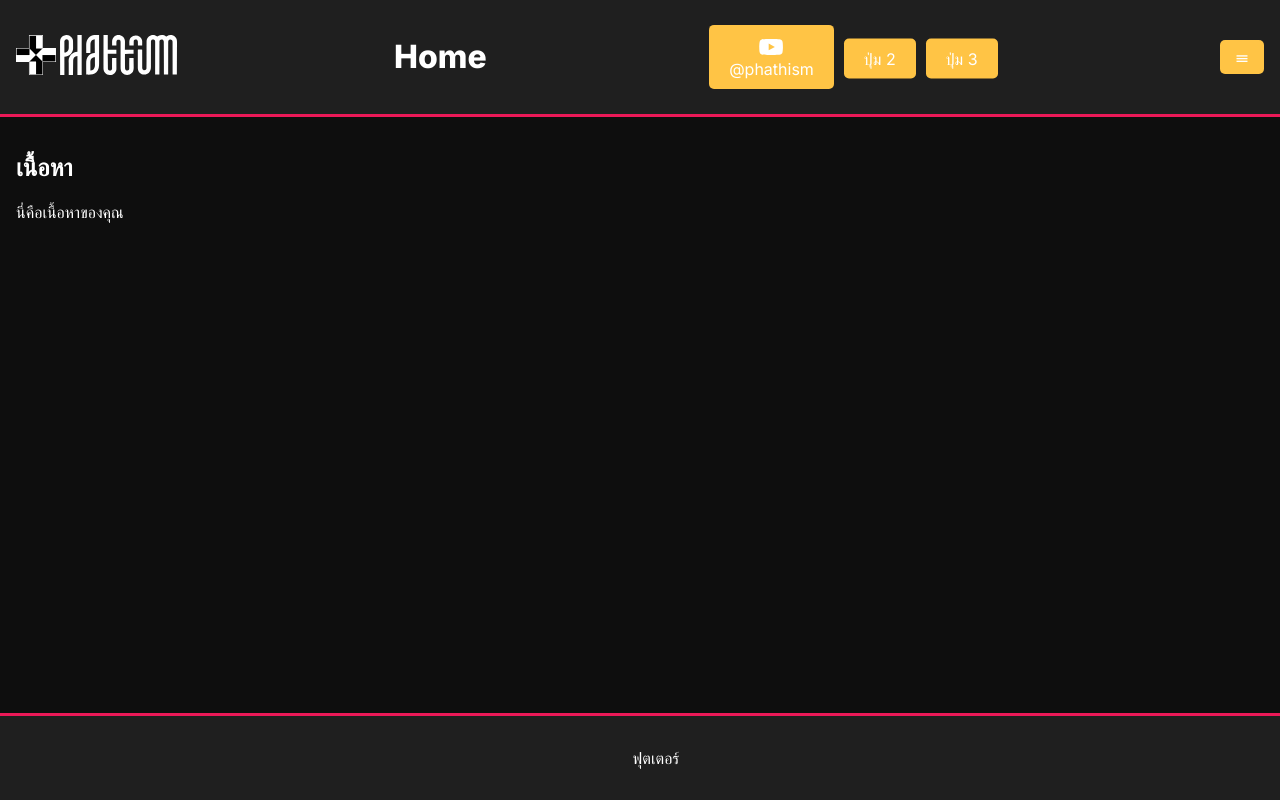
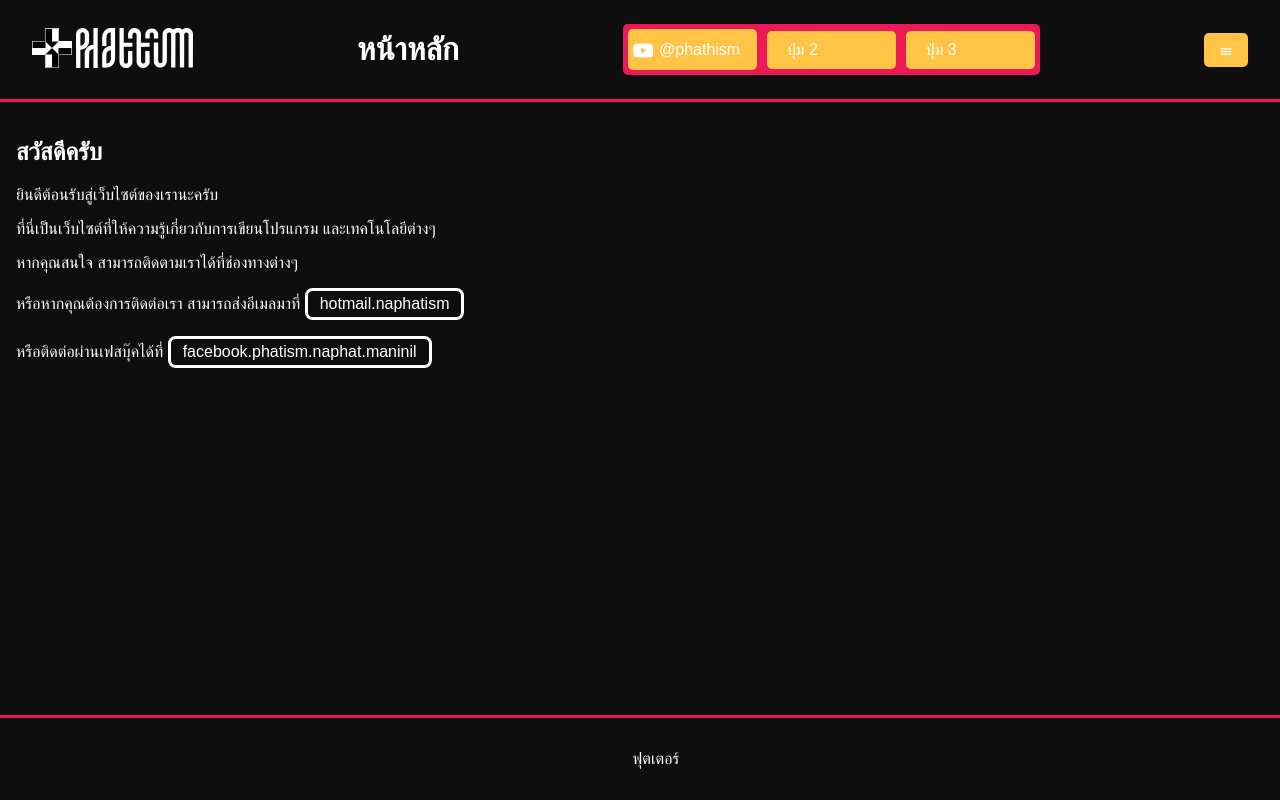
Before and after one commit to phatrisky/phatrisky.github.io, a plain HTML site: page index.html in a window 1280 px wide. Drawn offline with Linux system fonts and the light colour scheme; a web font is replaced by a local one.

Commit message:
Add files via upload
Signed-off-by: Phatisena <naphatism@hotmail.com>

```diff
--- a/index.html
+++ b/index.html
@@ -16,10 +16,10 @@
         <div class="logo">
             <img class="invert" src="svg-logo/phathism-text-logo.svg" alt="Logo">
         </div>
-        <h1>Home</h1>
+        <h1>หน้าหลัก</h1>
         <nav id="h" class="header-buttons">
             <ul>
-                <li><a href="https://www.youtube.com/channel/UChJhfABsr5yfHzB2sPtv5ig" ><img class="invert" src="svg-ulogo/youtube-brands-solid.svg" style="width: 1.55rem; height: 1.55rem;">@phathism</a></li>
+                <li><a href="https://www.youtube.com/channel/UChJhfABsr5yfHzB2sPtv5ig" ><img class="invert" src="svg-ulogo/youtube-brands-solid.svg" > @phathism</a></li>
                 <li><a herf="#">ปุ่ม 2</a></li>
                 <li><a herf="#">ปุ่ม 3</a></li>
             </ul>
@@ -41,8 +41,12 @@
         </div>
     </aside>
     <main id="main-area" class="content">
-        <h2>เนื้อหา</h2>
-        <p>นี่คือเนื้อหาของคุณ</p>
+        <h2>สวัสดีครับ</h2>
+        <p>ยินดีต้อนรับสู่เว็บไซต์ของเรานะครับ</p>
+        <p>ที่นี่เป็นเว็บไซต์ที่ให้ความรู้เกี่ยวกับการเขียนโปรแกรม และเทคโนโลยีต่างๆ</p>
+        <p>หากคุณสนใจ สามารถติดตามเราได้ที่ช่องทางต่างๆ</p>
+        <p>หรือหากคุณต้องการติดต่อเรา สามารถส่งอีเมลมาที่ <a href="mailto:naphatism@hotmail.com" id="email" class="button">hotmail.naphatism</a></p>
+        <p>หรือติดต่อผ่านเฟสบุ๊คได้ที่ <a href="https://www.facebook.com/phatism.naphat.maninil" id="link" class="button">facebook.phatism.naphat.maninil</a></p>
     </main>
     <footer class="footer">
         <p>ฟุตเตอร์</p>
--- a/style.css
+++ b/style.css
@@ -1,15 +1,24 @@
+
+@font-face {
+  font-family: sov-monomon; /* ชื่อฟอนต์ */
+  src: url('font/SOV_monomon-hinted.ttf') format('truetype'), /* ที่อยู่ของฟอนต์ */
+       url('SOV_monospace-hinted.ttf') format('truetype'); /* ที่อยู่ของฟอนต์ */
+  font-weight: normal; /* น้ำหนักฟอนต์ */
+  font-style: normal; /* รูปแบบฟอนต์ */
+}
+
 body {
   margin: 0;
-  font-family: 'Inter', sans-serif;
+  font-family: 'sov-monomon', sans-serif;
   background-color: #0e0e0e;
   color: #ffffff;
 }
 
 header.top-bar {
-  background-color: #1f1f1f;
+  background-color: #0e0e0e;
   border-bottom-style:solid;
   border-color: #eb1958;
-  padding: 1rem;
+  padding: 0.6rem 2rem;
   display: flex;
   justify-content: space-between;
   align-items: center;
@@ -23,51 +32,10 @@ nav ul {
   margin: 0;
   display: flex; /* ทำให้รายการเรียงกันในแนวนอน */
   border-radius: 5px; /* ขอบมน */
-  justify-content: center; /* จัดรายการให้อยู่ตรงกลาง */
-  background-color: #00000000; /* สีพื้นหลัง */
-}
-
-nav#h.header-buttons {
-  margin: 0 0;
-  transform: translateY(-25%);
-}
-
-nav#h ul li a img {
-  display: flex;
-  margin: 0 50%;
-  transform: translateX(-50%);
-}
-
-nav#h ul li a {
-  margin: -50% 0;
-  transform: translateY(50%);
-}
-
-ืnav#v ul#sidemenu {
-  height: 10em;
-}
-
-nav#v ul {
-  flex-direction: column; /* ให้การแสดงผลประเภทนี้มาเป็นแนวตั้ง */
-}
-
-nav#v ul li a {
-  display: flex;
-  align-items: center;
-  width: 10em;
-}
-
-nav#v ul li {
-  display: flex;
-  justify-content: center;
-  margin: 5px;
-}
-
-nav#h ul li {
+  background-color: #eb1958; /* สีพื้นหลัง */
+  li {
     margin: 5px; /* ระยะห่างระหว่างรายการ */
-}
-
-nav ul li a {
+    a {
       display: block; /* ทำให้ลิงก์เต็มพื้นที่ของ li */
       padding: 10px 20px; /* ระยะห่างภายในปุ่ม */
       text-decoration: none; /* เอาเส้นใต้ลิงก์ออก */
@@ -75,7 +43,62 @@ nav ul li a {
       color: white; /* สีตัวอักษร */
       border-radius: 5px; /* ขอบมน */
       text-align: center; /* จัดข้อความให้อยู่ตรงกลาง */
-  transition: background-color 0.3s ease; /* เพิ่มเอฟเฟกต์การเปลี่ยนสี */
+      transition: background-color color filter 0.3s ease; /* เพิ่มเอฟเฟกต์การเปลี่ยนสี */
+      display: block; /* ทำให้ลิงก์เต็มพื้นที่ของ li */
+    }
+    a:hover {
+      background-color: #ffffff; /* สีพื้นหลังเมื่อเม้าส์ไปชี้ */
+      color: #000000; /* สีตัวอักษรเมื่อเม้าส์ไปชี้ */
+      img {
+        filter: invert(0%); /* สีภาพของรูปเมื่อเม้าส์ไปชี้ */
+      }
+    }
+  }
+}
+
+nav#h ul {
+  display: flex;
+  align-items: center; /* จัดรายการให้อยู่ตรงกลางในแนวนอน */
+  flex-direction: row;
+  li {
+    display: flex;
+    margin: 5px;
+    align-items: center; /* จัดรายการให้อยู่ตรงกลางในแนวนอน */
+    justify-content: center;
+    a {
+      display: flex;
+      align-items: center;
+      width: 6em;
+      padding-right: 0.8em;
+      text-wrap: wrap; /* ข้อความขึ้นบรรทัดใหม่เมื่อเต็ม */
+      img {
+        width: 1.3em;
+        height: 1.3em;
+        display: flex;
+        margin: 0 -5px;
+        transform: translate(-50%, 5%);
+      }
+    }
+  }
+}
+
+nav#v ul {
+  display: flex;
+  justify-content: center; /* จัดรายการให้อยู่ตรงกลางในแนวตั้ง */
+  flex-direction: column; /* ให้การแสดงผลประเภทนี้มาเป็นแนวตั้ง */
+  #sidemenu {
+    height: 10em;
+  }
+  li {
+    display: flex;
+    justify-content: center;
+    margin: 6px;
+    a {
+      display: flex;
+      align-items: center;
+      width: 10em;
+    }
+  }
 }
 
 .logo img {
@@ -89,15 +112,14 @@ img.invert {
 .header-buttons {
   display: flex;
   gap: 0.5rem;
-}
-
-.header-buttons button {
+  button {
     background-color: #ffc445;
     color: #ffffff;
     border: none;
     padding: 0.5rem 1rem;
     cursor: pointer;
     border-radius: 5px;
+  }
 }
 
 .menu-toggle {
@@ -111,7 +133,7 @@ img.invert {
 }
 
 .side-bar {
-  background-color: #1f1f1f;
+  background-color: #0e0e0e;
   border-right-style: solid;
   border-color: #eb1958;
   padding: 1rem;
@@ -119,21 +141,51 @@ img.invert {
   top: 0;
   bottom: 1rem;
   width: 200px;
-  transform: translateX(-100%);
-  transition: transform 0.3s ease;
-  z-index: 1000;
+  transform: translateX(-100%); /* ทำให้เมนูเลื่อนออกไป */
+  transition: transform 0.3s ease; /* เพิ่มเอฟเฟกต์การเลื่อน */
+  z-index: 1000; /* ทำให้เมนูอยู่ด้านหน้า */
+}
+
+.side-bar.active { /* สถานะเมนูเมื่อถูกเปิด */
+  transform: translateX(0); /* ทำให้เมนูเลื่อนเข้ามา */
 }
 
 .side-bar ul {
-  margin-top: 8rem;
+  margin-top: 8rem; /* ระยะห่างด้านบนของรายการ */
 }
 
-.side-bar.active {
-  transform: translateX(0);
+header {
+  button {
+    transition: background-color color filter 0.3s ease; /* เพิ่มเอฟเฟกต์การเปลี่ยนสี */
+  }
+  button:hover img {
+    filter: invert(0%); /* สีภาพของรูปเมื่อเม้าส์ไปชี้ */
+  }
+  button:hover {
+    background-color: #ffffff; /* สีพื้นหลังเมื่อเม้าส์ไปชี้ */
+    color: #000000; /* สีตัวอักษรเมื่อเม้าส์ไปชี้ */
+  }
+}
+
+aside {
+  button {
+    transition: background-color color filter 0.3s ease; /* เพิ่มเอฟเฟกต์การเปลี่ยนสี */
+  }
+  button:hover img {
+    filter: invert(0%); /* สีภาพของรูปเมื่อเม้าส์ไปชี้ */
+  }
+  button:hover {
+    background-color: #ffffff; /* สีพื้นหลังเมื่อเม้าส์ไปชี้ */
+    color: #000000; /* สีตัวอักษรเมื่อเม้าส์ไปชี้ */
+  }
 }
 
 main.content {
   margin-left: 0;
+}
+
+button {
+  font-family: 'sov-monomon', sans-serif;
 }
 
 .sidebar-buttons {
@@ -141,9 +193,7 @@ main.content {
   display: flex;
   flex-direction: column;
   gap: 0.5rem;
-}
-
-.sidebar-buttons button {
+  button {
     background-color: #eb1958;
     color: #ffffff;
     border: none;
@@ -151,14 +201,36 @@ main.content {
     cursor: pointer;
     border-radius: 5px;
   }
+}
 
 .content {
   margin-left: 220px;
   padding: 1rem;
+  text-wrap: wrap; /* ข้อความขึ้นบรรทัดใหม่เมื่อเต็ม */
+  transition: background-color color filter 0.3s ease; /* เพิ่มเอฟเฟกต์การเปลี่ยนสี */
+  p {
+    a.button {
+      color: #ffffff; /* สีข้อความ */
+      padding: 4px 12px; /* ระยะห่างภายในปุ่ม */
+      text-align: center; /* จัดตำแหน่งข้อความ */
+      text-decoration: none; /* ลบขีดเส้นใต้ลิงค์ */
+      display: inline-block; /* ทำให้ปุ่มอยู่ในบรรทัดเดียว */
+      font-size: 16px; /* ขนาดตัวอักษร */
+      border-radius: 7.5px; /* มุมโค้งของปุ่ม */
+      border-style: solid; /* ขนาดขอบปุ่ม */
+      border-color: #ffffff; /* สีขอบปุ่ม */
+      transition: background-color color filter 0.3s ease; /* เพิ่มเอฟเฟกต์การเปลี่ยนสี */
+    }
+    a.button:hover {
+      background-color: #ffffff;
+      color: #000000; /* สีข้อความเมื่อเม้าส์ไปชี้ */
+      filter: invert(0%);
+    }
+  }
 }
 
 .footer {
-  background-color: #1f1f1f;
+  background-color: #0e0e0e;
   border-top-style: solid;
   border-color: #eb1958;
   padding: 1rem;
```
Lines whose indentation alone changed are shown as unchanged.
